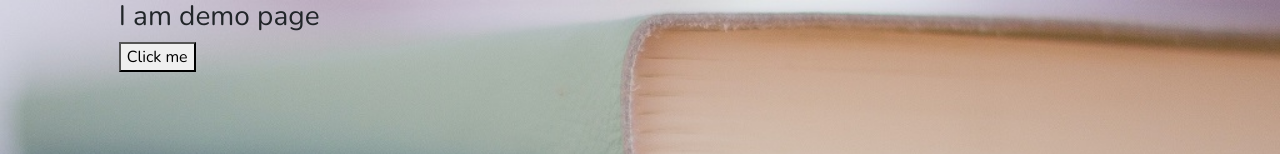
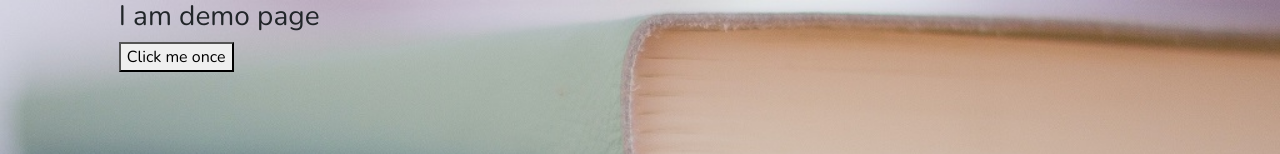
Before and after one commit to Paddybaba/thequestionmark, a Next.js app: page /demoPage in a window 1280 px wide. Shown: the top 154 px of the page. Built offline with nearby package versions, Linux system fonts and the light colour scheme.

Commit message:
Walpaper added

```diff
--- a/pages/demoPage.js
+++ b/pages/demoPage.js
@@ -11,7 +11,7 @@ const demoPage = (props) => {
             <div>
               <h3>I am demo page</h3>
               <button onClick={() => props.loginHandler("Clciked")}>
-                Click me
+                Click me once
               </button>
             </div>
           </div>
```
